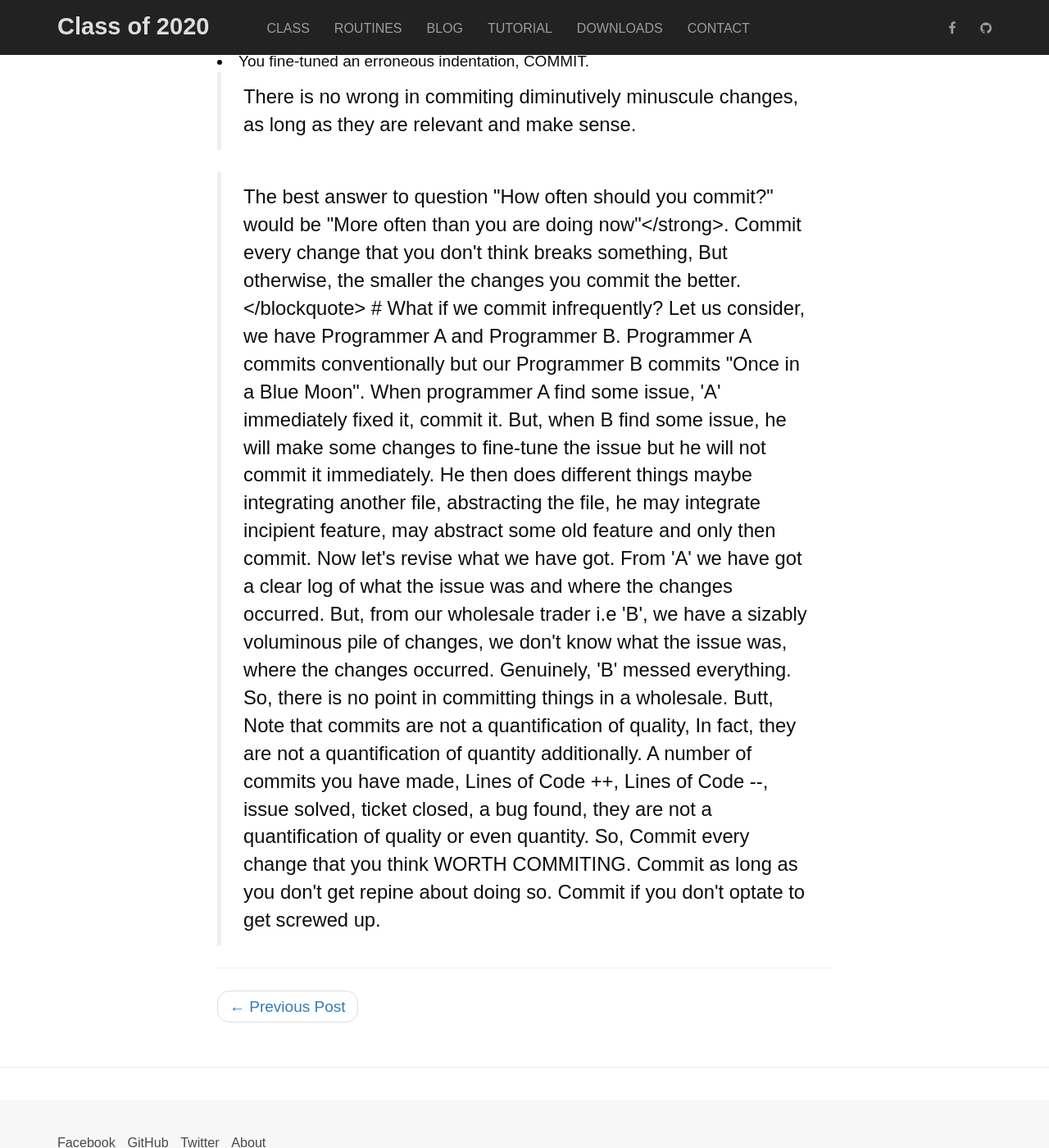
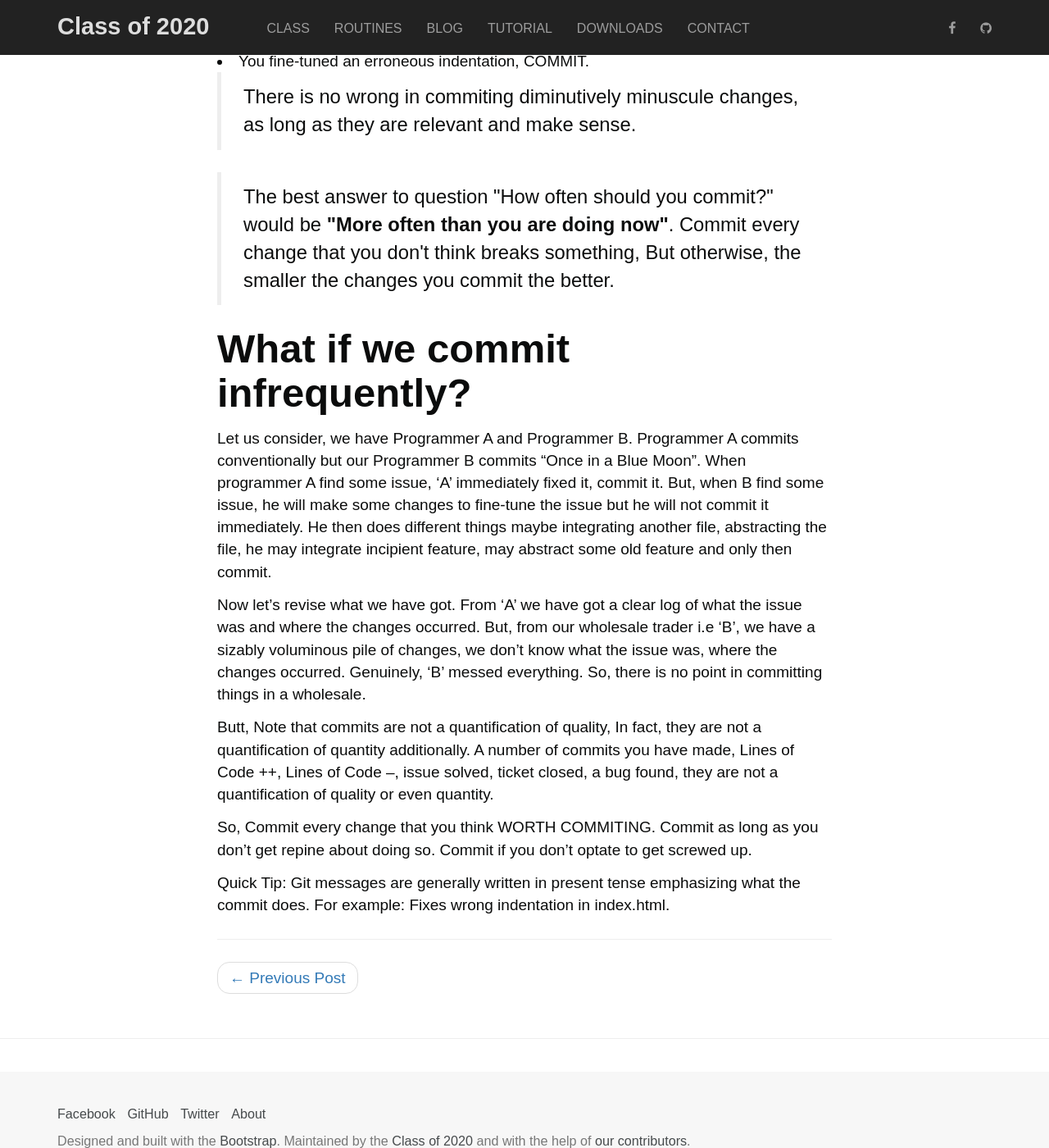
Before and after one commit to Classof2020/classof2020.github.io, a Jekyll site: the page built from _posts/2017-7-28-how-often-should-we-commit.md, in a window 1280 px wide and 1400 px high, scrolled down 923 px. Shown: the whole window at 82% size. Built offline with Jekyll 4.4.1, drawn with Linux system fonts in a browser that asks for light colours; nearby versions of some CDN libraries; some web fonts are replaced.

Commit message:
Fixes bug in the blockquote section: Edit the html strong tag and adds a protip at the end

```diff
--- a/_posts/2017-7-28-how-often-should-we-commit.md
+++ b/_posts/2017-7-28-how-often-should-we-commit.md
@@ -40,9 +40,7 @@ So,
 
 
 <blockquote>
-
-The best answer to question "How often should you commit?" would be <stron>"More often than you are doing now"</strong>. Commit every change that you don't think breaks something, But otherwise, the smaller the changes you commit the better.
-
+	The best answer to question "How often should you commit?" would be <strong>"More often than you are doing now"</strong>. Commit every change that you don't think breaks something, But otherwise, the smaller the changes you commit the better.
 </blockquote>
 
 
@@ -63,3 +61,5 @@ So,
 Commit every change that you think WORTH COMMITING.
 Commit as long as you don't get repine about doing so.
 Commit if you don't optate to get screwed up.
+
+Quick Tip: Git messages are generally written in present tense emphasizing what the commit does. For example: Fixes wrong indentation in index.html.
```
